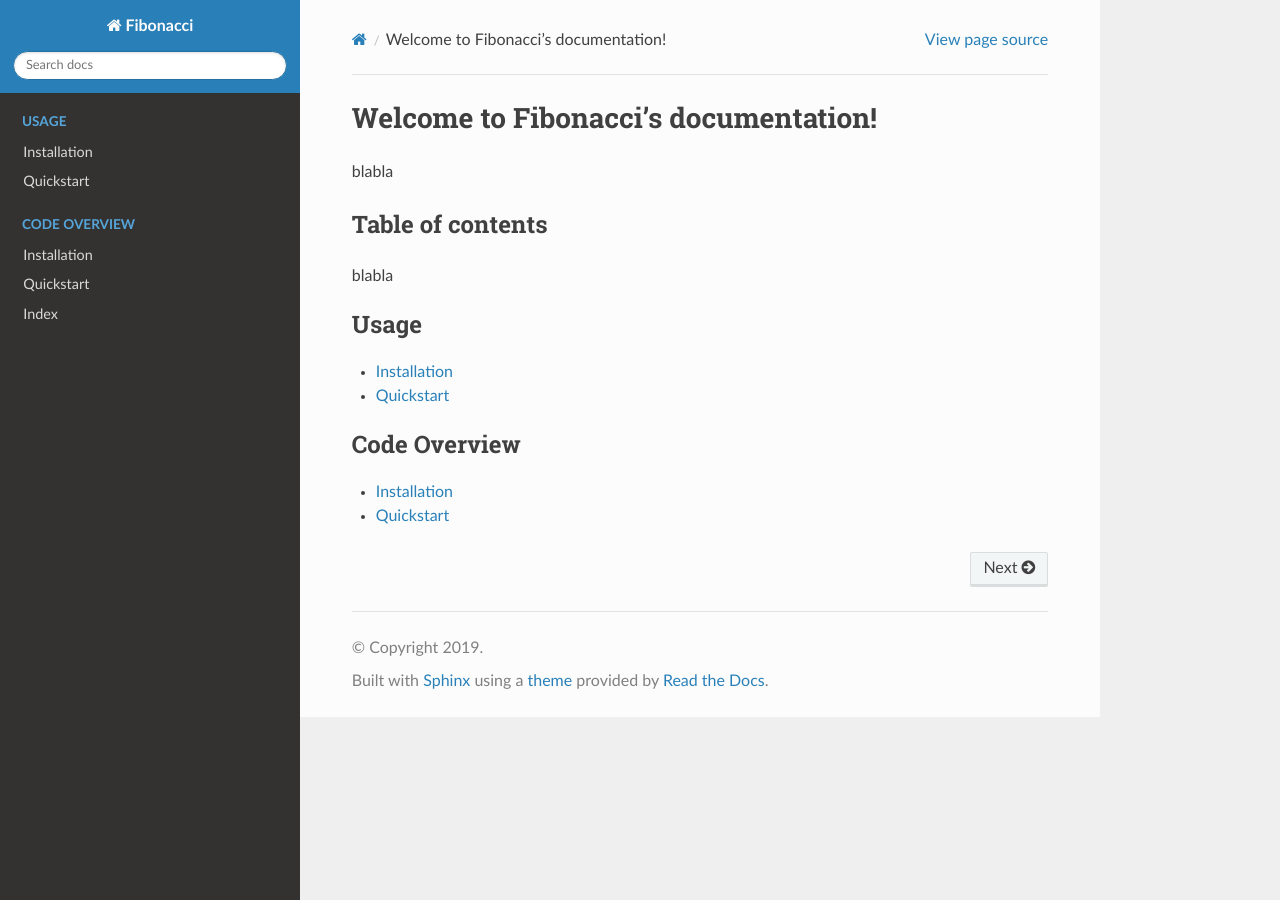
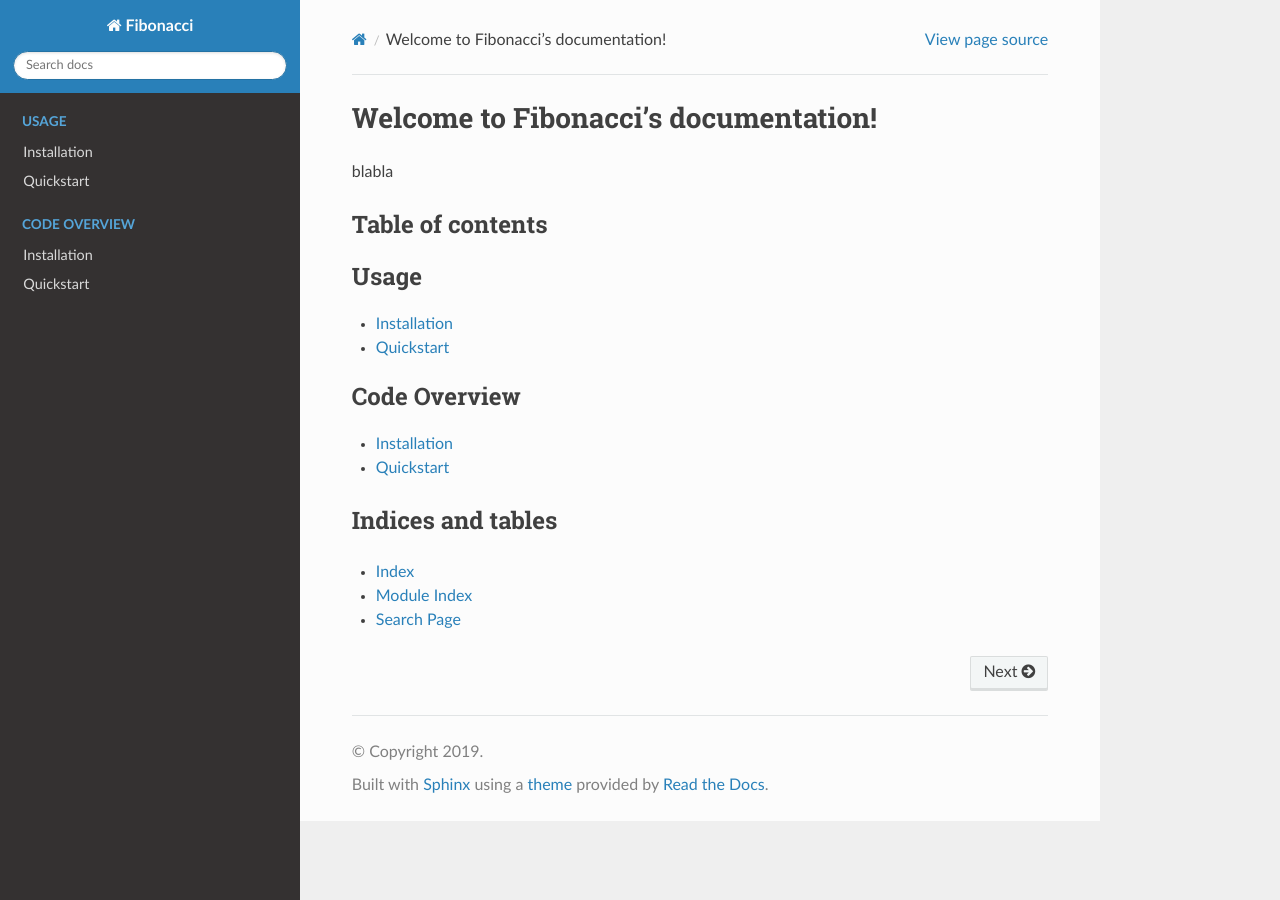
Before and after one commit to finefoot/sphinxtest, a Sphinx documentation site: the page built from docs/index.rst, in a window 1280 px wide. Built offline with Sphinx 7.4.7 and the Read the Docs theme 2.0.0, drawn with Linux system fonts in a browser that asks for light colours.

Commit message:
Update index.rst

```diff
--- a/docs/index.rst
+++ b/docs/index.rst
@@ -6,9 +6,6 @@ blabla
 Table of contents
 -----------------
 
-blabla
-
-.. _usage:
 .. toctree::
    :maxdepth: 1
    :caption: Usage
@@ -24,8 +20,9 @@ blabla
    usage/installation
    usage/quickstart
 
+Indices and tables
+------------------
 
-.. toctree::
-   :hidden:
-
-   genindex
+* :ref:`genindex`
+* :ref:`modindex`
+* :ref:`search`
```
Also changed, not shown: other parts of docs/index.rst (+0 -1 lines).
